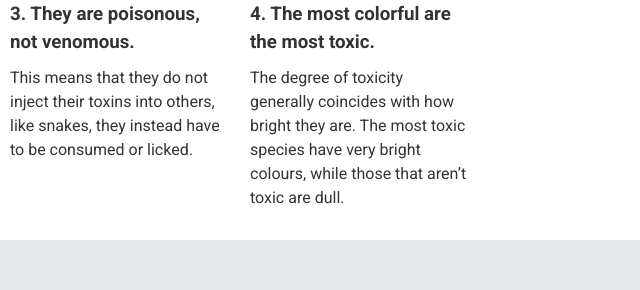
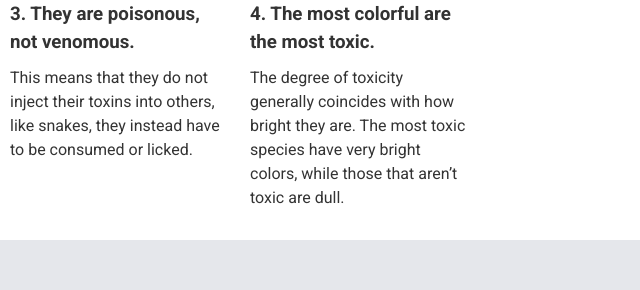
Before and after one commit to brianveebee/landing-with-flex, a plain HTML site: page index.html in a window 1280 px wide. Shown: the part 795-1085 px from the top of the page, 640-1280 px from the left. Drawn offline with Linux system fonts and the light colour scheme.

Commit message:
Update spelling for consistency

```diff
--- a/index.html
+++ b/index.html
@@ -67,7 +67,7 @@
         <img src="img/pumpkin-toadlet.webp" alt="Orange colored pumpkin toadlet on leaves">
         <figcaption>PHOTOGRAPH BY NUNES et al., PLOS ONE</figcaption>
         <h3>4. The most colorful are the most toxic.</h3>
-        <p>The degree of toxicity generally coincides with how bright they are. The most toxic species have very bright colours, while those that aren’t toxic are dull.</p>
+        <p>The degree of toxicity generally coincides with how bright they are. The most toxic species have very bright colors, while those that aren’t toxic are dull.</p>
       </div>
     </div>
   </section>
```
